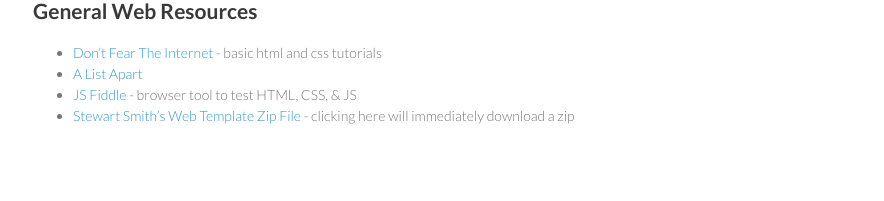
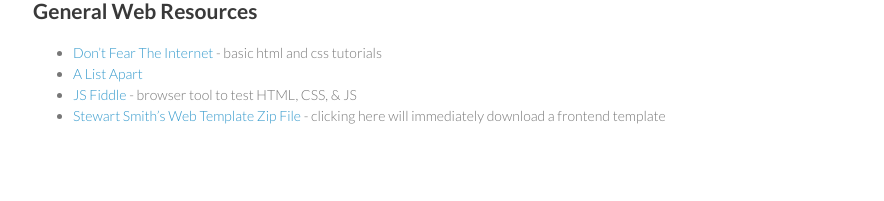
Before and after one commit to itpresidents/itpresidents.github.com, a Jekyll site: the page built from resources/web.md, in a window 1280 px wide. Shown: the part 1520-1721 px from the top of the page, without its empty margins (177-1061 px from the left). Built offline with Jekyll 4.4.1, drawn with Linux system fonts in a browser that asks for light colours; Markdown is read by kramdown in place of the engine named in the settings.

Commit message:
Update resources/web.md

```diff
--- a/resources/web.md
+++ b/resources/web.md
@@ -79,4 +79,4 @@
 - [Don't Fear The Internet](http://www.dontfeartheinternet.com/) - basic html and css tutorials
 - [A List Apart](http://www.alistpart.com)
 - [JS Fiddle](http://jsfiddle.net/) - browser tool to test HTML, CSS, & JS
-- [Stewart Smith's Web Template Zip File](http://stewd.io/javascript/packages/webTemplate.zip) - clicking here will immediately download a zip
+- [Stewart Smith's Web Template Zip File](http://stewd.io/javascript/packages/webTemplate.zip) - clicking here will immediately download a frontend template
```
